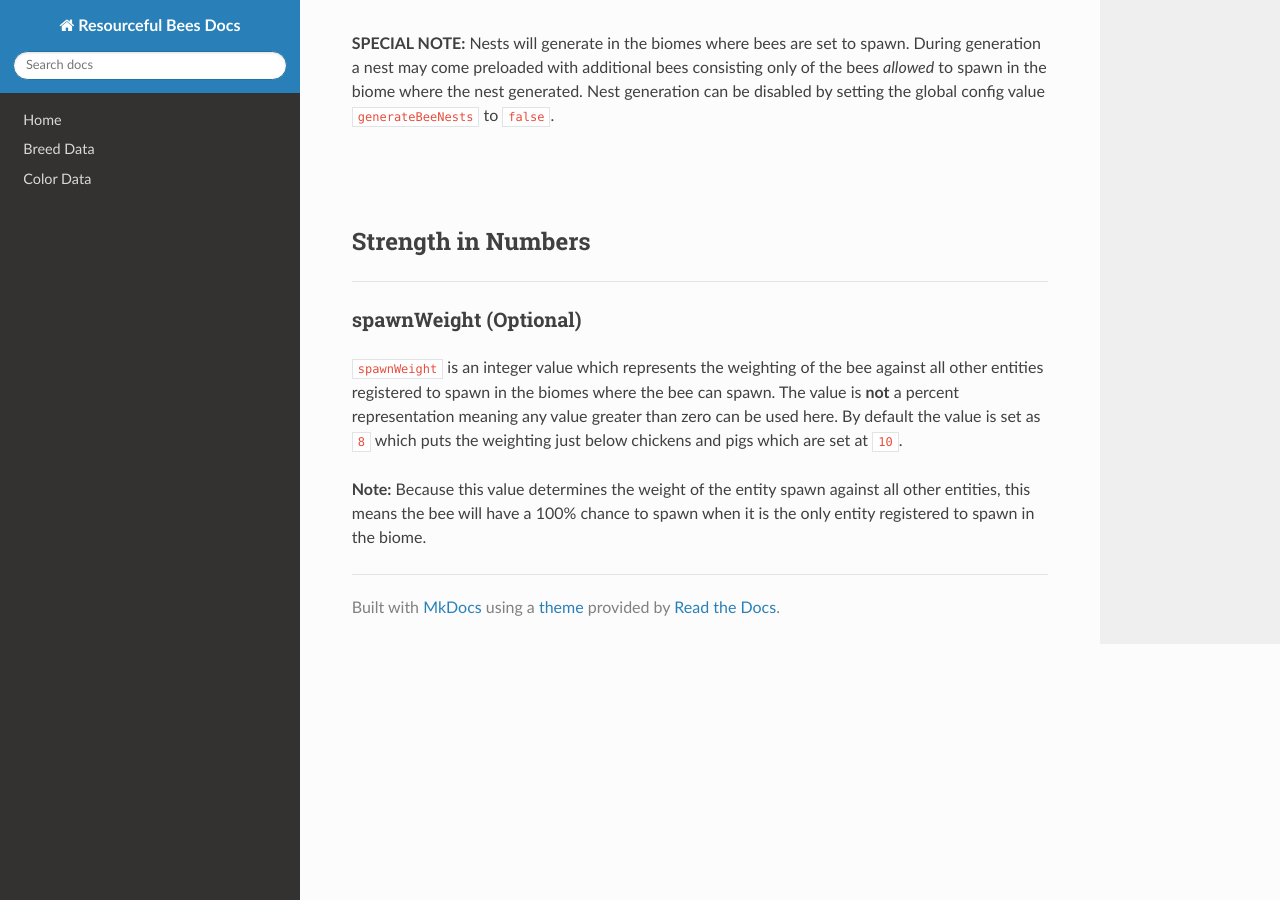
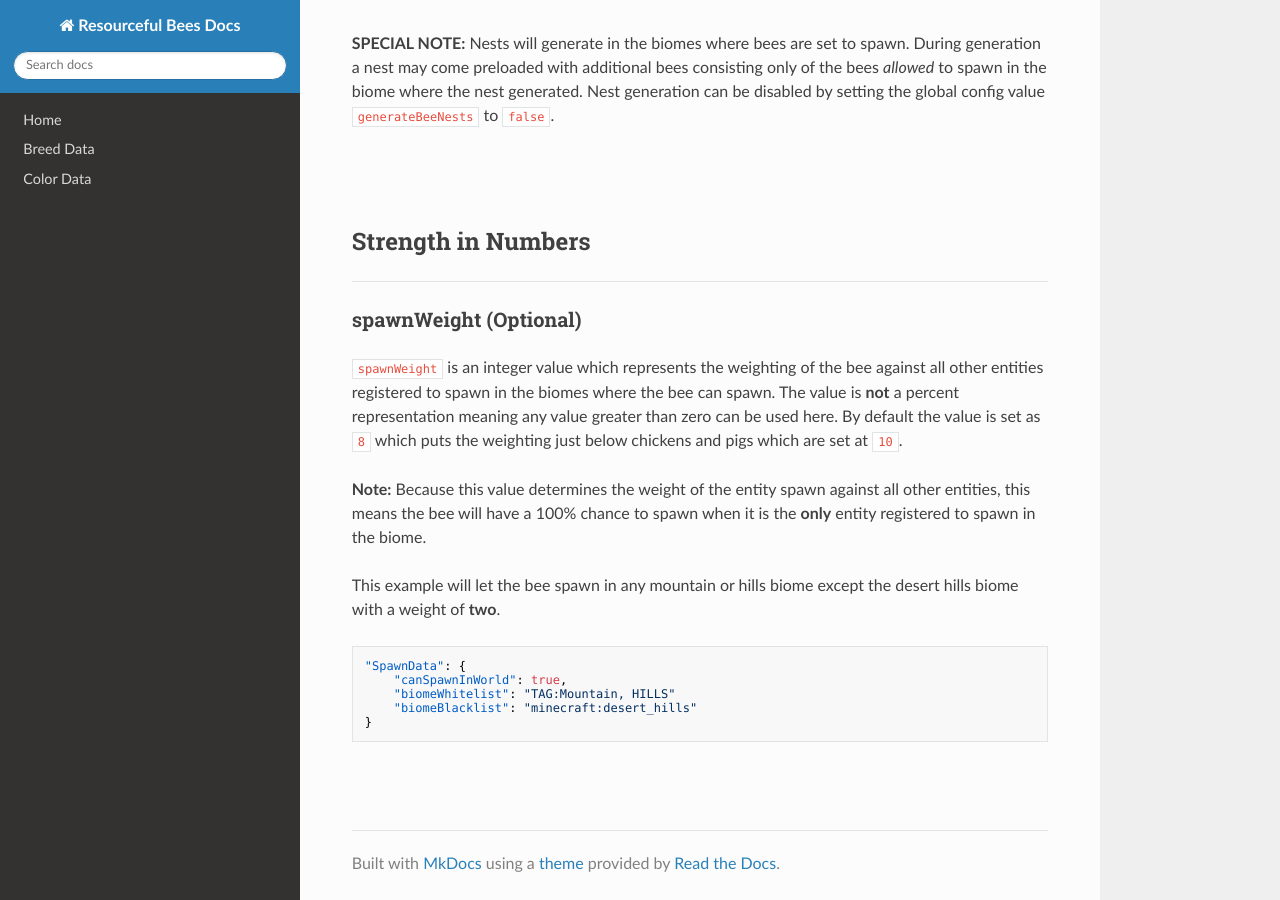
Before and after one commit to Team-Resourceful/ResourcefulBeesDocs, an MkDocs documentation site: the page built from docs/bee_data/spawn_data.md, in a window 1280 px wide and 900 px high, scrolled down 1475 px. Built offline with MkDocs 1.6.1, drawn with Linux system fonts in a browser that asks for light colours; nearby versions of some CDN libraries.

Commit message:
docs/bee_data/spawn_data.md updated from https://stackedit.io/

````diff
--- a/docs/bee_data/spawn_data.md
+++ b/docs/bee_data/spawn_data.md
@@ -68,8 +68,20 @@ This example will let the bee spawn in plains, frozen river, or beach biomes onl
 
 `spawnWeight` is an integer value which represents the weighting of the bee against all other entities registered to spawn in the biomes where the bee can spawn. The value is **not** a percent representation meaning any value greater than zero can be used here. By default the value is set as `8` which puts the weighting just below chickens and pigs which are set at `10`.
 
-**Note:** Because this value determines the weight of the entity spawn against all other entities, this means the bee will have a 100% chance to spawn when it is the only entity registered to spawn in the biome.
+**Note:** Because this value determines the weight of the entity spawn against all other entities, this means the bee will have a 100% chance to spawn when it is the **only** entity registered to spawn in the biome.
+
+This example will let the bee spawn in any mountain or hills biome except the desert hills biome with a weight of **two**.
+```json
+"SpawnData": {
+	"canSpawnInWorld": true,
+	"biomeWhitelist": "TAG:Mountain, HILLS"
+	"biomeBlacklist": "minecraft:desert_hills"
+}
+```
+
+<br>
+<br>
 <!--stackedit_data:
-eyJoaXN0b3J5IjpbLTk3NTUyMDI4NywxOTI4OTU3MjA3LDE2OD
-Q2MzMwNzFdfQ==
+eyJoaXN0b3J5IjpbMzI0NDQ5MzI5LDE5Mjg5NTcyMDcsMTY4ND
+YzMzA3MV19
 -->
````
